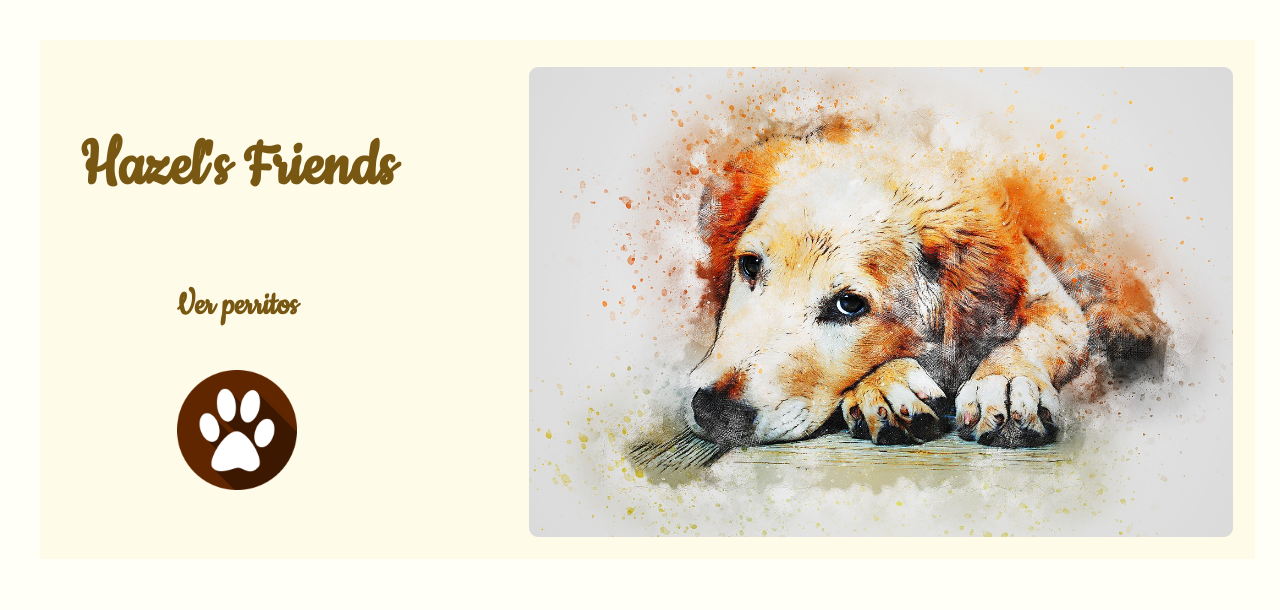
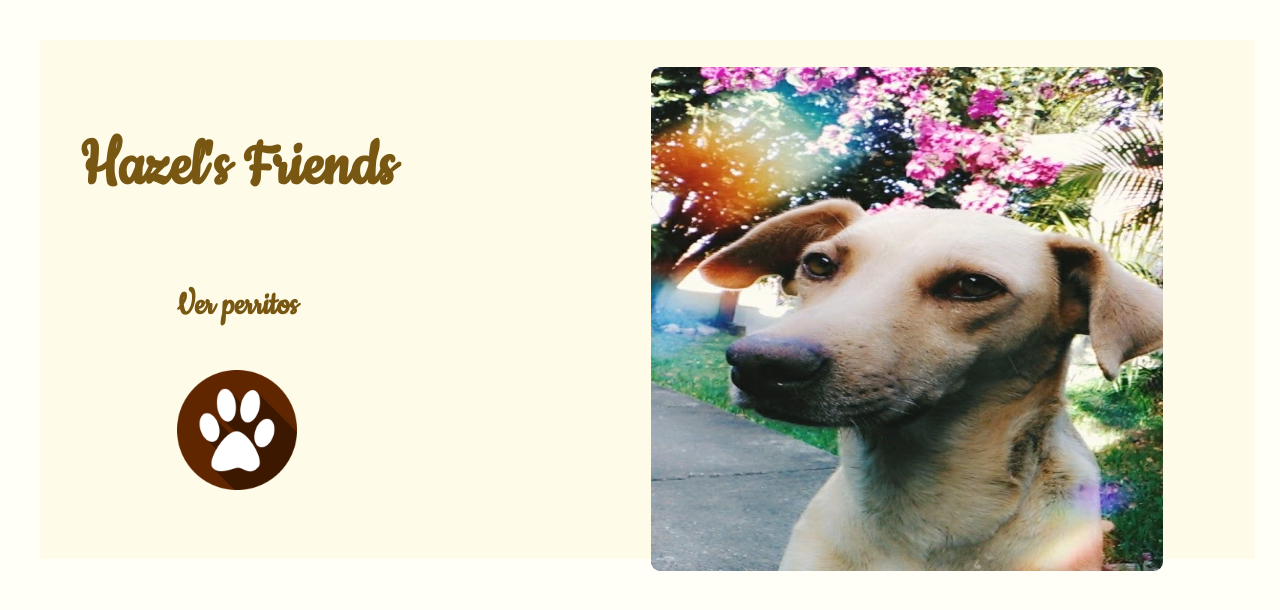
Before and after one commit to LeonardoMontilla74/Hazel-s-Friends, a React (Create React App) app in the folder client/: page / in a window 1280 px wide. Shown: the top 610 px of the page. Built offline with nearby package versions, Linux system fonts and the light colour scheme; no server answers; a web font is replaced by a local one.

Commit message:
Mejora en las imagenes

```diff
--- a/client/src/React/Create.jsx
+++ b/client/src/React/Create.jsx
@@ -60,7 +60,6 @@ export default function Create() {
     };
 
     function handleTemperaments ( e ) {
-        console.log( e.target.name );
         setInputs( {
             ...inputs,
             temperaments: [...inputs.temperaments, Number( e.target.value )],
--- a/client/src/React/Landing.jsx
+++ b/client/src/React/Landing.jsx
@@ -1,7 +1,7 @@
 import React, { useEffect } from "react";
 import { useDispatch } from "react-redux";
 import { getAllDogs } from "../Redux/actions";
-import dogPI from '../Styles/Images/dog-retrato.jpg';
+import hazel from '../Styles/Images/HazelDefault.jpg';
 import button from '../Styles/Images/button.png';
 import { Link } from "react-router-dom";
 import styles from '../Styles/Landing.module.css'
@@ -17,7 +17,7 @@ export default function Landing() {
     return (
         <div className={styles.container}>
             <div>
-                <img className={styles.imagen} src={dogPI} alt="Img retrato" />
+                <img className={ styles.imagen } src={ hazel } alt="Img retrato" />
             </div>
 
             <div className={styles.titulo}>
--- a/client/src/Styles/Landing.module.css
+++ b/client/src/Styles/Landing.module.css
@@ -37,8 +37,9 @@ transform: rotate(360deg);
 }
 
 .imagen{
-    width: 55vmax;
+    width: 40vmax;
+        height: 28rem;
     position: absolute;
-    margin-left: 40%;
+    margin-left: 50%;
     margin-top: 2%;
 }
```
Also changed, not shown: client/src/React/Home/DogCard.jsx (line endings or trailing spaces).
